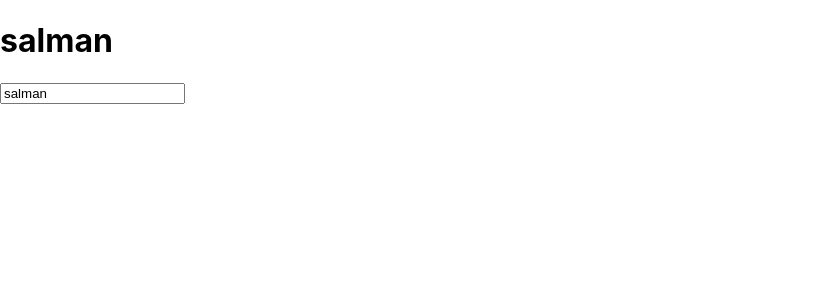
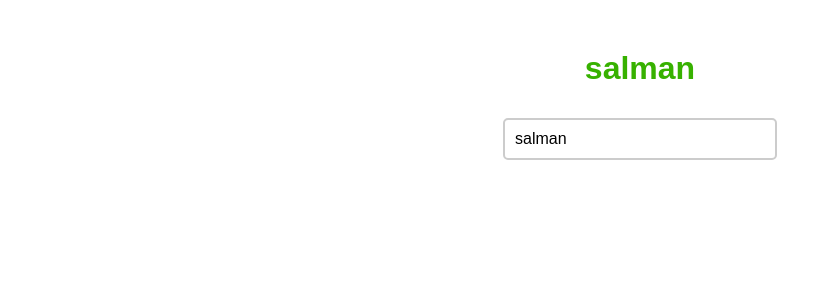
Before and after one commit to salmanshahid5/Learn-React, a React (Create React App) app: page / in a window 1280 px wide. Shown: the top 300 px of the page, without its empty margins (0-840 px from the left). Built offline with nearby package versions, Linux system fonts and the light colour scheme.

Commit message:
add inline styling

```diff
--- a/src/components/Usestate/usestate.js
+++ b/src/components/Usestate/usestate.js
@@ -1,16 +1,45 @@
 import React, { useState } from 'react';
-function LearnState(){
-    const [inputValue,newInputValue] = useState('salman')
-    console.log(inputValue);
-    const onchange = (event)=>{
-         const newValue = (event.target.value);
-         newInputValue(newValue)
-    }
-    return (
-        <>
-        <h1>{inputValue}</h1>
-        <input type="text" value={inputValue} placeholder="What's Your Name" onChange={onchange}/>
-        </>
-      );
+
+function LearnState() {
+  const [inputValue, setInputValue] = useState('salman');
+
+  const onchange = (event) => {
+    setInputValue(event.target.value);
+  };
+
+  // Styles
+  const containerStyle = {
+    textAlign: 'center',
+    marginTop: '50px',
+    fontFamily: 'Arial, sans-serif',
+  };
+
+  const inputStyle = {
+    padding: '10px',
+    fontSize: '16px',
+    borderRadius: '5px',
+    border: '2px solid #ccc',
+    outline: 'none',
+    marginTop: '10px',
+    width: '250px',
+  };
+
+  const headingStyle = {
+    color: '#37b100',
+  };
+
+  return (
+    <div style={containerStyle}>
+      <h1 style={headingStyle}>{inputValue}</h1>
+      <input
+        style={inputStyle}
+        type="text"
+        value={inputValue}
+        placeholder="What's Your Name"
+        onChange={onchange}
+      />
+    </div>
+  );
 }
-export default LearnState
+
+export default LearnState;
```
